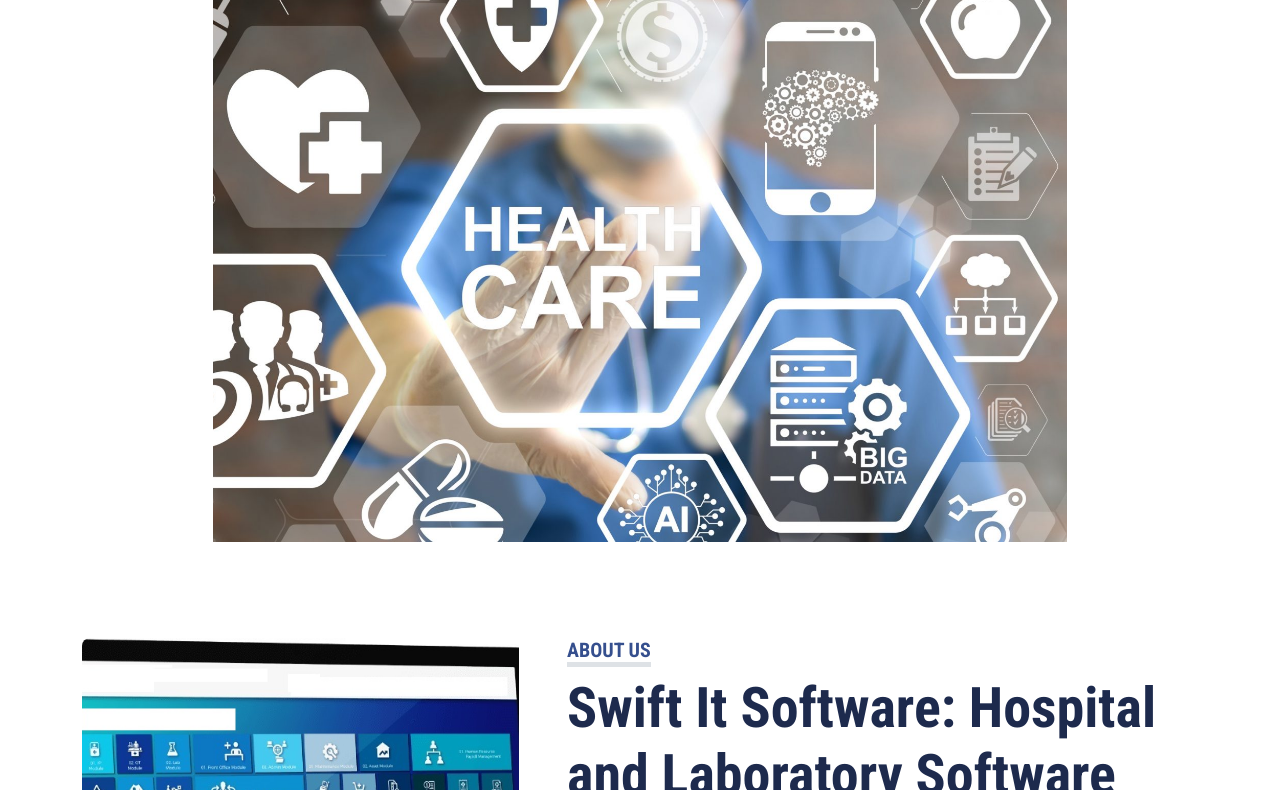
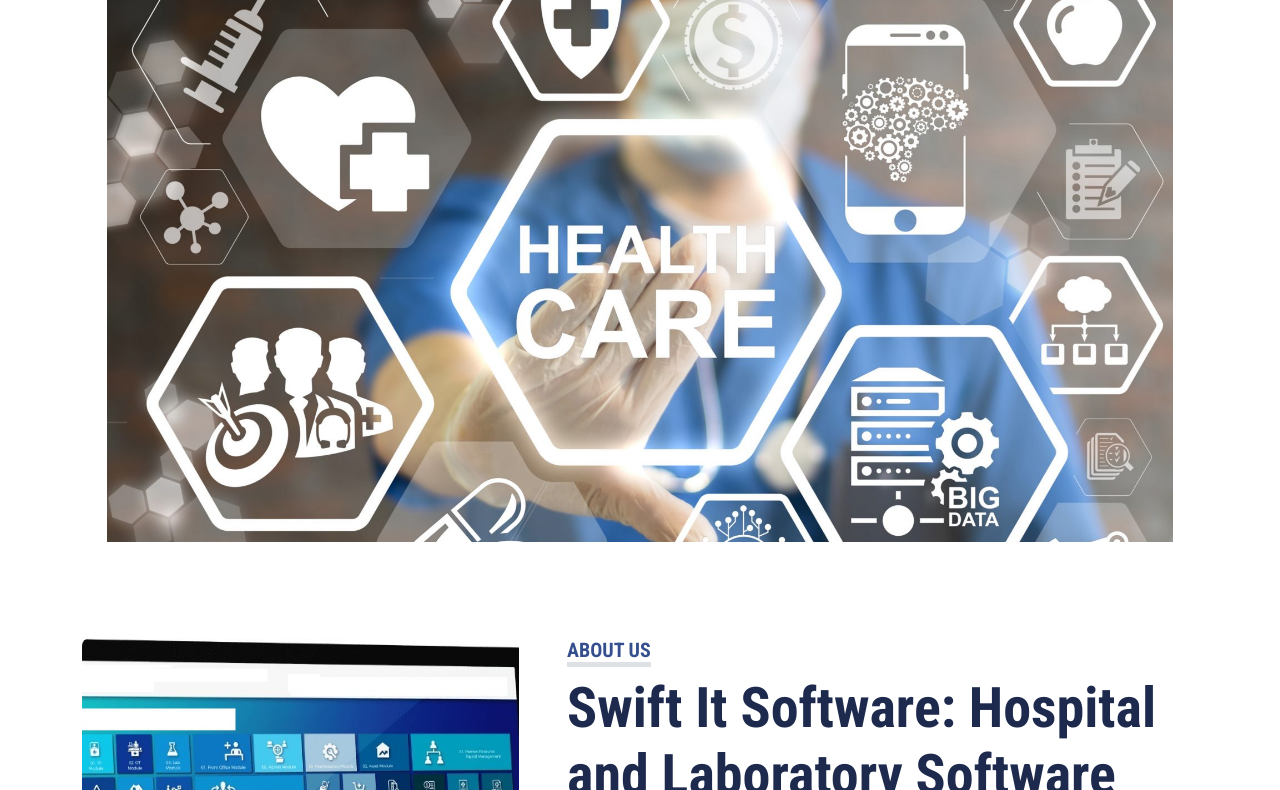
Before and after one commit to swiftitsoftware/swiftitsoftware.github.io, a plain HTML site: page index.html in a window 1280 px wide. Shown: the part 109-899 px from the top of the page. Drawn offline with nearby package versions, Linux system fonts and the light colour scheme.

Commit message:
change done

```diff
--- a/index.html
+++ b/index.html
@@ -104,7 +104,7 @@
 
 
     <!-- Hero Start -->
-    <div class="container-fluid bg-primary py-5 mb-5 hero-header col-md-8">
+    <div class="container-fluid bg-primary py-5 mb-5 hero-header col-md-10">
         <div class="container ">
             <div class="row justify-content-start">
                 <div class="col-lg-8 text-center text-lg-start">
```
